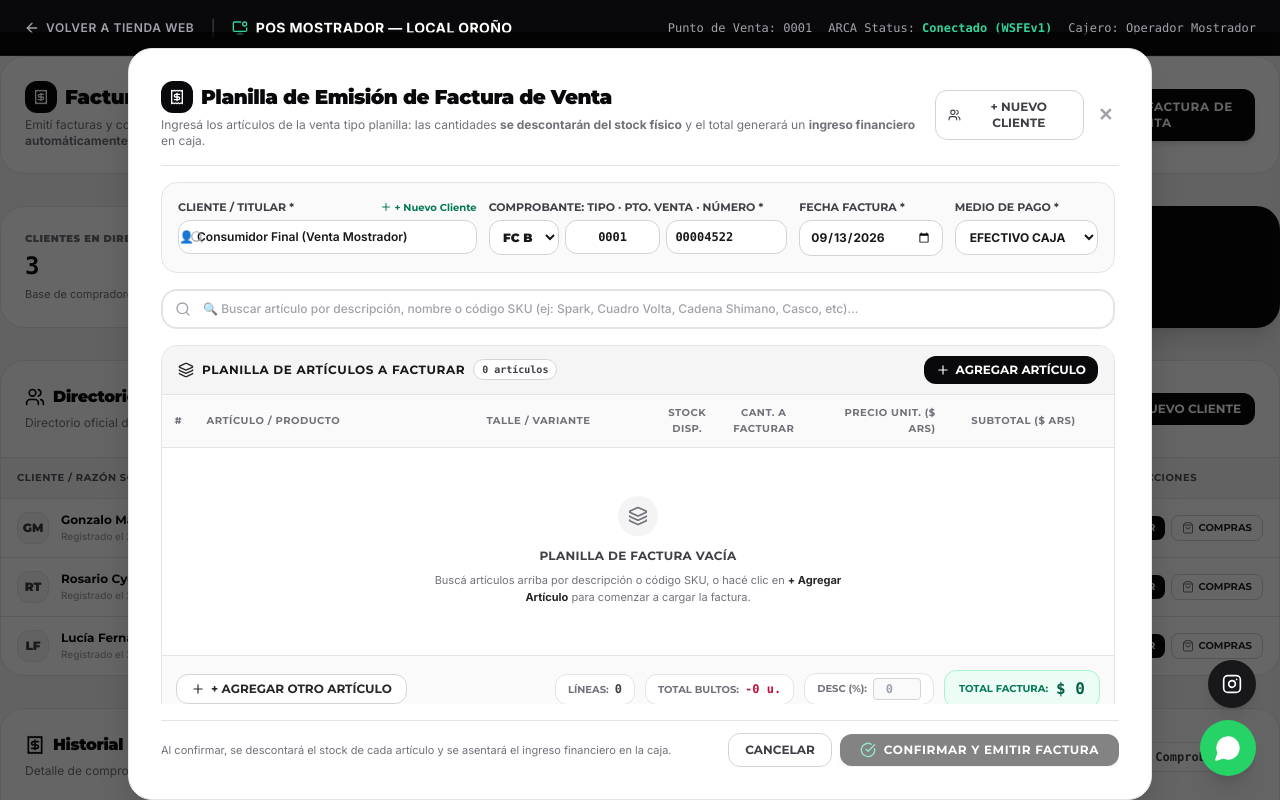
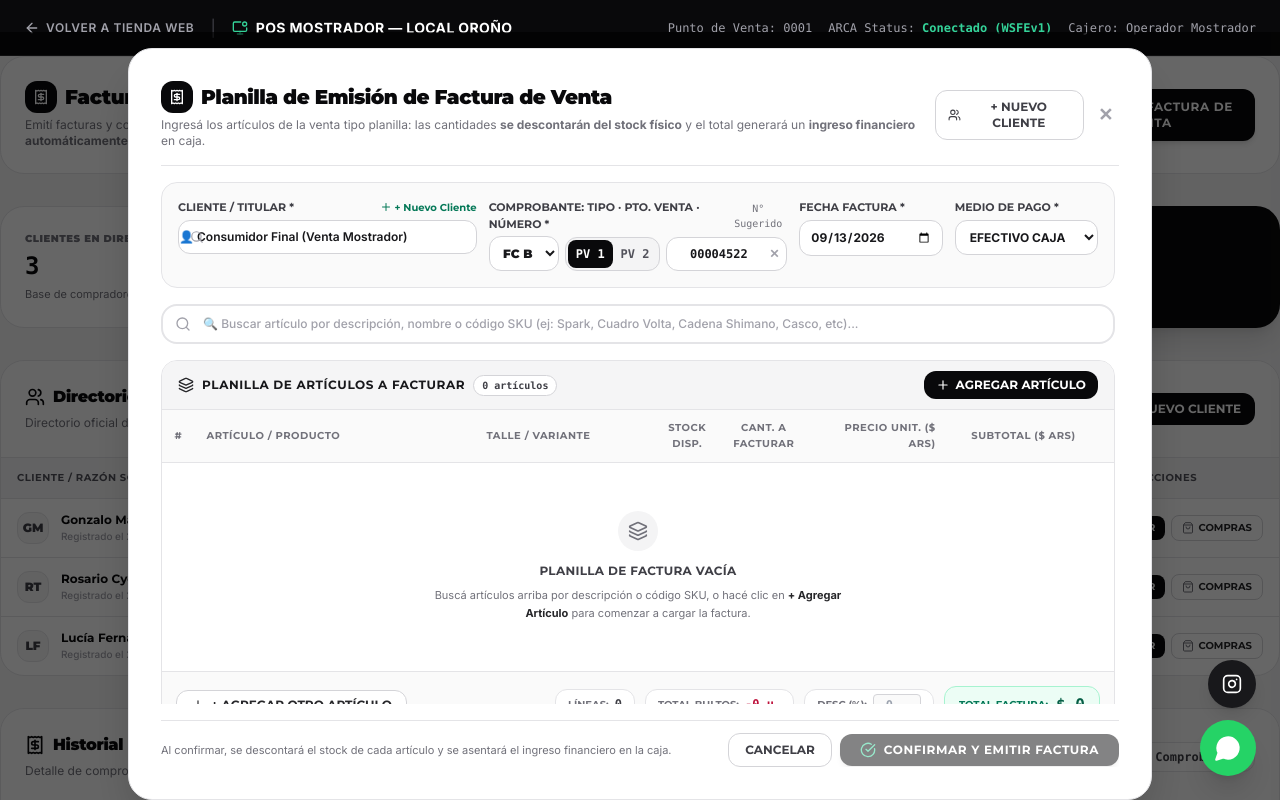
Before and after one commit to lgarcia28/orono-bike, a Next.js app: page /pos in a window 1280 px wide. Both pictures are taken after a click on the button "REGISTRAR FACTURA DE VENTA". Shown: the top 800 px of the page. Built offline with nearby package versions, Linux system fonts and the light colour scheme.

Commit message:
feat: botones de seleccion rapida PV 1 y PV 2 y auto-seleccion de numero de factura con boton borrar

```diff
--- a/app/components/pos/PointOfSaleInterface.tsx
+++ b/app/components/pos/PointOfSaleInterface.tsx
@@ -418,8 +418,21 @@ export function PointOfSaleInterface() {
     const existingNums = invoices
       .filter((inv) => inv.invoiceType === type && inv.invoicePos === pos)
       .map((inv) => parseInt(inv.invoiceNum) || 0);
-    const maxNum = existingNums.length > 0 ? Math.max(...existingNums) : 4521;
-    return String(maxNum + 1).padStart(8, '0');
+    if (existingNums.length > 0) {
+      return String(Math.max(...existingNums) + 1).padStart(8, '0');
+    }
+    return pos === '0001' ? '00004522' : '00000001';
+  };
+
+  // Cambiar Punto de Venta (PV 1 o PV 2) con un clic y recalcular correlatividad
+  const handleSelectPos = (pos: string) => {
+    const nextNum = getNextInvoiceNumber(invoiceForm.invoiceType, pos);
+    setInvoiceForm((prev) => ({
+      ...prev,
+      invoicePos: pos,
+      invoiceNum: nextNum,
+      invoiceNumber: `${prev.invoiceType}-${pos}-${nextNum}`,
+    }));
   };
 
   // Abrir Modal de Nueva Factura
@@ -1477,11 +1490,29 @@ export function PointOfSaleInterface() {
                     )}
                   </div>
 
-                  {/* 2. Factura Dividida: Tipo, Punto de Venta y Número (4 cols) */}
+                  {/* 2. Factura Dividida: Tipo, Punto de Venta (Botones 1 y 2) y Número editable */}
                   <div className="lg:col-span-4">
-                    <label className="block text-[11px] font-heading font-bold uppercase text-zinc-700 mb-1">
-                      Comprobante: Tipo · Pto. Venta · Número *
-                    </label>
+                    <div className="flex items-center justify-between mb-1">
+                      <label className="block text-[11px] font-heading font-bold uppercase text-zinc-700">
+                        Comprobante: Tipo · Pto. Venta · Número *
+                      </label>
+                      <button
+                        type="button"
+                        onClick={() => {
+                          const suggested = getNextInvoiceNumber(invoiceForm.invoiceType, invoiceForm.invoicePos);
+                          setInvoiceForm((prev) => ({
+                            ...prev,
+                            invoiceNum: suggested,
+                            invoiceNumber: `${prev.invoiceType}-${prev.invoicePos}-${suggested}`,
+                          }));
+                        }}
+                        className="text-[10px] font-mono text-zinc-500 hover:text-zinc-900 transition-colors"
+                        title="Restaurar número correlativo sugerido automáticamente"
+                      >
+                        N° Sugerido
+                      </button>
+                    </div>
+
                     <div className="grid grid-cols-12 gap-1.5 items-center">
                       {/* Tipo */}
                       <div className="col-span-3">
@@ -1507,44 +1538,46 @@ export function PointOfSaleInterface() {
                         </select>
                       </div>
 
-                      {/* Punto de Venta (4 dígitos con auto-relleno de ceros) */}
-                      <div className="col-span-4 relative">
-                        <input
-                          type="text"
-                          maxLength={4}
-                          required
-                          placeholder="0001"
-                          value={invoiceForm.invoicePos}
-                          onChange={(e) => {
-                            const raw = e.target.value.replace(/[^0-9]/g, '');
-                            setInvoiceForm({
-                              ...invoiceForm,
-                              invoicePos: raw,
-                            });
-                          }}
-                          onBlur={() => {
-                            const raw = invoiceForm.invoicePos.replace(/[^0-9]/g, '');
-                            const padded = raw ? raw.padStart(4, '0') : '0001';
-                            const num = invoiceForm.invoiceNum ? invoiceForm.invoiceNum.padStart(8, '0') : '00000001';
-                            setInvoiceForm({
-                              ...invoiceForm,
-                              invoicePos: padded,
-                              invoiceNumber: `${invoiceForm.invoiceType}-${padded}-${num}`,
-                            });
-                          }}
-                          className="w-full px-2 py-2 bg-white border border-zinc-300 rounded-xl text-xs font-mono font-black text-center text-zinc-900 focus:outline-none focus:ring-1 focus:ring-zinc-950"
-                          title="Punto de venta (4 dígitos, se completan ceros automáticamente)"
-                        />
+                      {/* Botones de Selección de Punto de Venta (PV 1 o PV 2) */}
+                      <div className="col-span-4">
+                        <div className="grid grid-cols-2 bg-zinc-100 p-0.5 rounded-xl border border-zinc-300 h-[34px] items-center">
+                          <button
+                            type="button"
+                            onClick={() => handleSelectPos('0001')}
+                            className={`h-full rounded-lg text-xs font-mono font-black transition-all flex items-center justify-center ${
+                              invoiceForm.invoicePos === '0001'
+                                ? 'bg-zinc-950 text-white shadow-xs'
+                                : 'text-zinc-600 hover:text-zinc-950 hover:bg-zinc-200/50'
+                            }`}
+                            title="Punto de Venta 1 (0001 - Mostrador)"
+                          >
+                            PV 1
+                          </button>
+                          <button
+                            type="button"
+                            onClick={() => handleSelectPos('0002')}
+                            className={`h-full rounded-lg text-xs font-mono font-black transition-all flex items-center justify-center ${
+                              invoiceForm.invoicePos === '0002'
+                                ? 'bg-zinc-950 text-white shadow-xs'
+                                : 'text-zinc-600 hover:text-zinc-950 hover:bg-zinc-200/50'
+                            }`}
+                            title="Punto de Venta 2 (0002 - Web Services / Local)"
+                          >
+                            PV 2
+                          </button>
+                        </div>
                       </div>
 
-                      {/* Número de Factura (8 dígitos con auto-relleno de ceros) */}
-                      <div className="col-span-5 relative">
+                      {/* Número de Factura: Auto-selección al hacer clic y botón ✕ para borrar directo */}
+                      <div className="col-span-5 relative flex items-center">
                         <input
                           type="text"
                           maxLength={8}
                           required
                           placeholder="00012345"
                           value={invoiceForm.invoiceNum}
+                          onFocus={(e) => e.target.select()}
+                          onClick={(e) => e.currentTarget.select()}
                           onChange={(e) => {
                             const raw = e.target.value.replace(/[^0-9]/g, '');
                             setInvoiceForm({
@@ -1554,17 +1587,33 @@ export function PointOfSaleInterface() {
                           }}
                           onBlur={() => {
                             const raw = invoiceForm.invoiceNum.replace(/[^0-9]/g, '');
-                            const padded = raw ? raw.padStart(8, '0') : '';
-                            const pos = invoiceForm.invoicePos ? invoiceForm.invoicePos.padStart(4, '0') : '0001';
+                            const pos = invoiceForm.invoicePos || '0001';
+                            const fallback = getNextInvoiceNumber(invoiceForm.invoiceType, pos);
+                            const padded = raw ? raw.padStart(8, '0') : fallback;
                             setInvoiceForm({
                               ...invoiceForm,
                               invoiceNum: padded,
-                              invoiceNumber: `${invoiceForm.invoiceType}-${pos}-${padded || '00000000'}`,
+                              invoiceNumber: `${invoiceForm.invoiceType}-${pos}-${padded}`,
                             });
                           }}
-                          className="w-full px-2 py-2 bg-white border border-zinc-300 rounded-xl text-xs font-mono font-black text-zinc-900 focus:outline-none focus:ring-1 focus:ring-zinc-950"
-                          title="Número de comprobante (hasta 8 dígitos, se completan ceros automáticamente)"
+                          className="w-full pl-2 pr-6 py-2 bg-white border border-zinc-300 rounded-xl text-xs font-mono font-black text-center text-zinc-900 focus:outline-none focus:ring-1 focus:ring-zinc-950"
+                          title="Número de comprobante: hacé clic para reemplazarlo directamente o borralo con ✕"
                         />
+                        {invoiceForm.invoiceNum && (
+                          <button
+                            type="button"
+                            onClick={() => {
+                              setInvoiceForm({
+                                ...invoiceForm,
+                                invoiceNum: '',
+                              });
+                            }}
+                            className="absolute right-1.5 text-zinc-400 hover:text-zinc-700 p-0.5 rounded-full hover:bg-zinc-100 text-xs font-bold"
+                            title="Borrar para escribir un número nuevo"
+                          >
+                            ✕
+                          </button>
+                        )}
                       </div>
                     </div>
                   </div>
```
